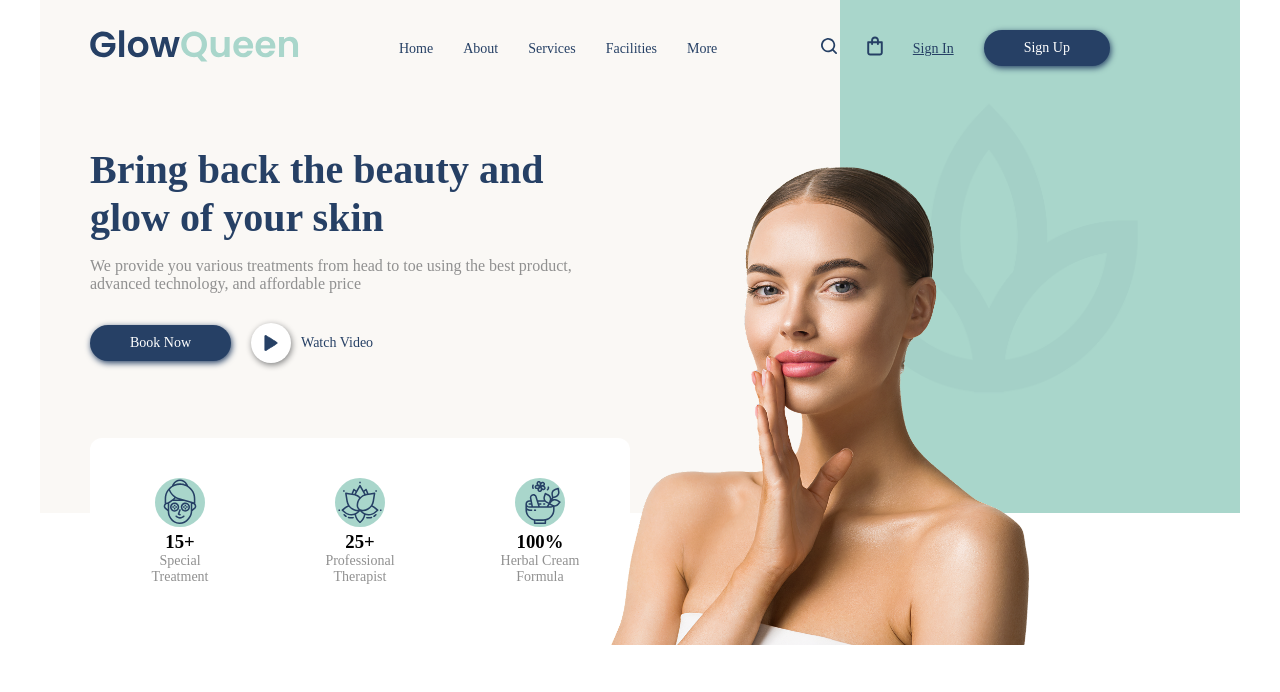
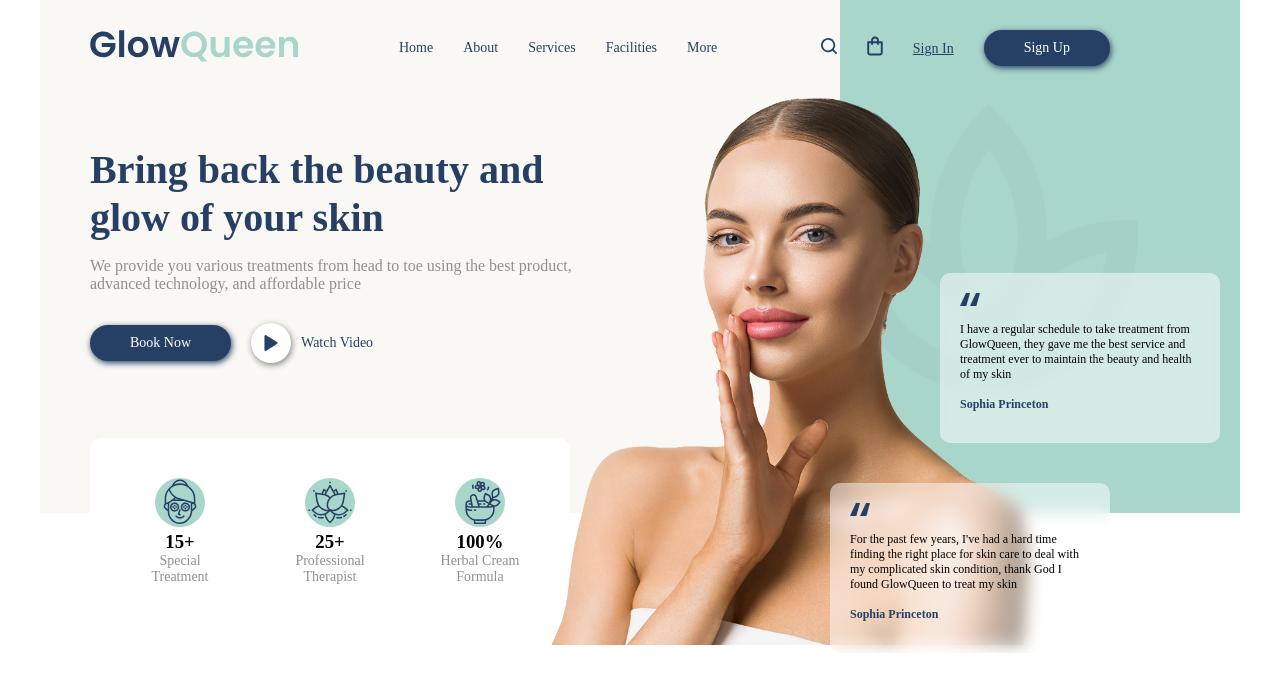
Before and after one commit to AngelDavParra/header_spa-beauty, a website built with Vite: page index.html in a window 1280 px wide. Built offline with nearby package versions, Linux system fonts and the light colour scheme; files whose address does not match are found by name.

Commit message:
update 2 estilos

```diff
--- a/index.html
+++ b/index.html
@@ -38,6 +38,11 @@
                 <a href="#" class="btn"> Book Now</a>
                 <a href="#" class="link"><span><img src="/src/img/play.svg" alt="play"></span> Watch Video</a>
             </div>
+            <div class="hero_info">
+              <img src="/src/img/comillas.svg" alt="comillas" class="hero_info_img">
+              <p class=" hero_info_text">I have a regular schedule to take treatment from GlowQueen, they gave me the best service and treatment ever to maintain the beauty and health of my skin</p>
+              <p class="hero_info_name">Sophia Princeton</p>
+            </div>
           </section>
         </main>
       </div>
@@ -62,6 +67,11 @@
             <p class="article_items-description">Herbal Cream Formula</p>
           </article>
         </div>
+        <div class="article_info">
+          <img src="/src/img/comillas.svg" alt="comillas" class="article_info_img">
+          <p class=" article_info_text">For the past few years, I've had a hard time finding the right place for skin care to deal with my complicated skin condition, thank God I found GlowQueen to treat my skin</p>
+          <p class="article_info_name">Sophia Princeton</p>
+        </div>
       </div>
      </div>
     <script type="module" src="/src/main.js"></script>
--- a/src/sass/abstracts/_mixins.scss
+++ b/src/sass/abstracts/_mixins.scss
@@ -1,10 +1,14 @@
 @use "../abstracts/variables" as var;
 
 @mixin boton(){
-  display: inline-block;
+  display: block;
   background-color: var.$blue;
   padding: 10px 40px;
   color: white;
   border-radius: 40px;
   text-decoration: none;
+
+  &:hover {
+    background-color: rgb(79, 106, 143);
+  }
 }
--- a/src/sass/layout/_article.scss
+++ b/src/sass/layout/_article.scss
@@ -7,7 +7,7 @@
 
     & .article{
         display: inline-flex;
-        gap: 80px;
+        gap: 50px;
         margin-top: -100px;
         background-color: white;
         padding: 40px;
@@ -34,4 +34,29 @@
 
     }
 
+    & .article_info {
+        position: absolute;
+        display: grid;
+        gap: 5px;
+        right: 130px;
+        top:-30px;
+        background-color: rgba(255, 255, 255, 0.5);
+        backdrop-filter: blur(8px);
+        width: 240px;
+        height: 130px;
+        font-size: 12px;
+        padding: 20px;
+        border-radius: 10px;
+        z-index: 5;
+
+        &_img {
+            width: 20px;
+        }
+        &_name {
+            color: ab.$blue;
+            font-weight: bold;
+        }
+
+    }
+
 }
--- a/src/sass/layout/_container.scss
+++ b/src/sass/layout/_container.scss
@@ -7,13 +7,17 @@
  background-color: ab.$bg-gray;
  position: relative;
 
- background-image:  url(/src/img/fondo.png) ;
- background-repeat:  no-repeat;
+
+ background-image: url(/src/img/fondo.png) ;
+ background-repeat: no-repeat;
  background-size:  400px;
- background-position: top right  ;
+ background-position: top right;
+
 
  &::before {
      content: "";
+     // Esto hace que el pseudo-elemento ::before no bloquee los clics y los eventos se "pasen" al contenido debajo, como los enlaces.
+     pointer-events: none;
      position: absolute;
      top: 0;
      left: 0;
@@ -21,13 +25,17 @@
      bottom: 0;
      background-image: url(/src/img/beauty-woman.png) ;
      background-repeat: no-repeat,;
-     background-size: 420px,;
+     background-size: 480px,;
      background-position: bottom right 210px;
-     z-index: 10;
+     z-index: 3;
     }
-
     & .containt{
         padding: 0 50px;
         margin-bottom: 150px;
-   }
+        position: relative;
+    }
+
+    & .containt_2 {
+      position: relative;
+    }
  }
--- a/src/sass/layout/_header.scss
+++ b/src/sass/layout/_header.scss
@@ -16,12 +16,15 @@
             display: flex;
             gap: 30px;
 
-            a {
-                text-decoration: none;
-                color: ab.$blue;
-                font-size: 14px;
-                &:hover{
-                    color:red;
+            li {
+                a {
+                    display: block;
+                    text-decoration: none;
+                    color: ab.$blue;
+                    font-size: 14px;
+                    &:hover {
+                        border-bottom: 2px solid;
+                    }
                 }
             }
         }
--- a/src/sass/layout/_hero.scss
+++ b/src/sass/layout/_hero.scss
@@ -8,7 +8,6 @@
         font-size: 40px;
         line-height: 1.2;
         color: ab.$blue;
-        font-family: Poppins;
         font-weight: 900;
         margin-bottom: 15px;
     }
@@ -52,7 +51,26 @@
         }
     }
 
+    &_info {
+        position: absolute;
+        display: grid;
+        gap: 5px;
+        right: 20px;
+        bottom: -80px;
+        background-color: rgba(255, 255, 255, 0.5);
+        backdrop-filter: blur(8px);
+        width: 240px;
+        height: 130px;
+        font-size: 12px;
+        padding: 20px;
+        border-radius: 10px;
 
-
-
+        &_img {
+            width: 20px;
+        }
+        &_name {
+            color: ab.$blue;
+            font-weight: bold;
+        }
+    }
 }
```
